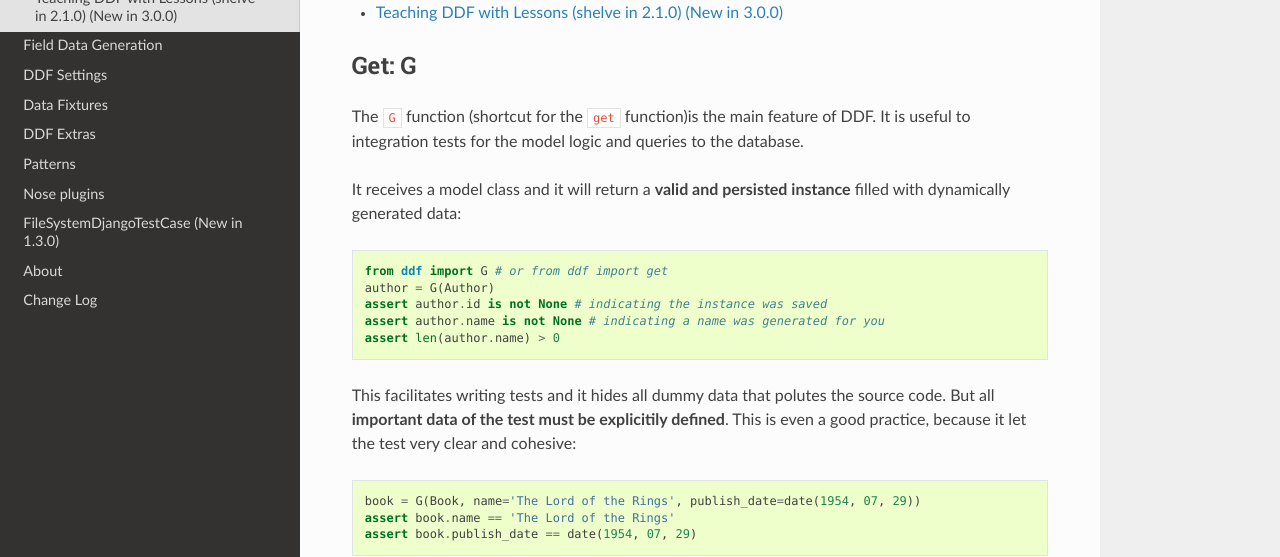
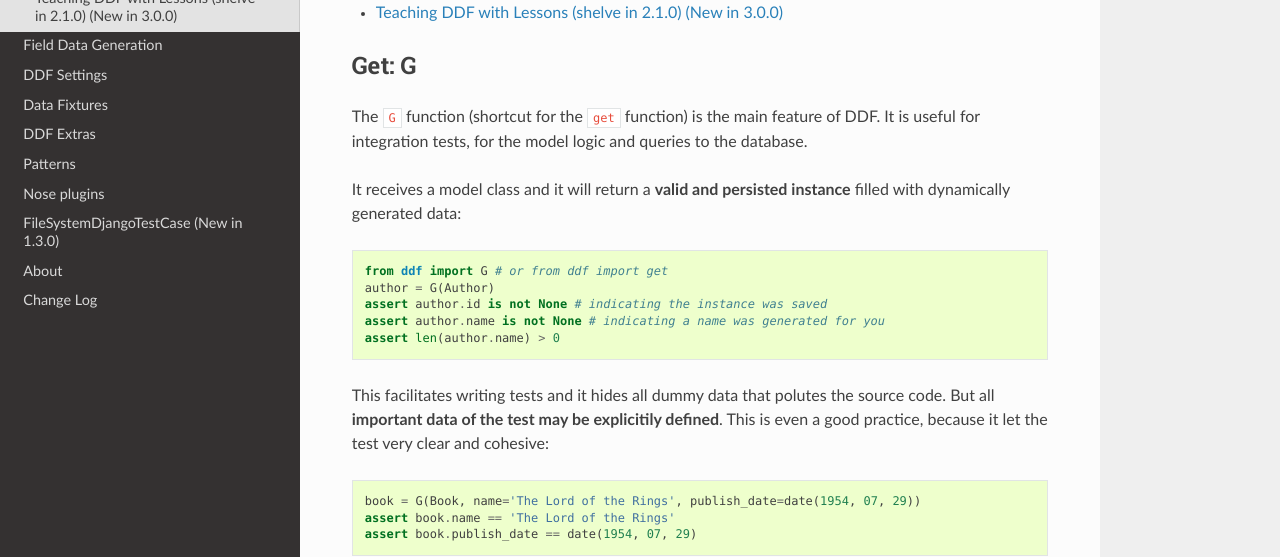
Before and after one commit to paulocheque/django-dynamic-fixture, a Sphinx documentation site: the page built from docs/source/ddf.rst, in a window 1280 px wide and 1400 px high. Shown: the part 327-884 px from the top of the window. Built offline with Sphinx 7.4.7 and the Read the Docs theme 2.0.0, drawn with Linux system fonts in a browser that asks for light colours; some of the changed text lies outside the part shown.

Commit message:
[doc] Fixed some doc typos

```diff
--- a/docs/source/ddf.rst
+++ b/docs/source/ddf.rst
@@ -9,7 +9,7 @@ Core DDF features
 Get: G
 ===============================================================================
 
-The ``G`` function (shortcut for the ``get`` function)is the main feature of DDF. It is useful to integration tests for the model logic and queries to the database.
+The ``G`` function (shortcut for the ``get`` function) is the main feature of DDF. It is useful for integration tests, for the model logic and queries to the database.
 
 It receives a model class and it will return a **valid and persisted instance** filled with dynamically generated data::
 
@@ -21,7 +21,7 @@ It receives a model class and it will return a **valid and persisted instance**
     assert len(author.name) > 0
 
 
-This facilitates writing tests and it hides all dummy data that polutes the source code. But all **important data of the test must be explicitily defined**. This is even a good practice, because it let the test very clear and cohesive::
+This facilitates writing tests and it hides all dummy data that polutes the source code. But all **important data of the test may be explicitily defined**. This is even a good practice, because it let the test very clear and cohesive::
 
 
     book = G(Book, name='The Lord of the Rings', publish_date=date(1954, 07, 29))
@@ -83,7 +83,7 @@ This is the equivalent to::
     book = G(Book, author__address__zipcode='123456789')
     assert book.author.address.zipcode == '123456789'
 
-``F`` can be used to customize instances of a ManyToManyField too::
+``F`` can be used to customize instances of a ``ManyToManyField`` too::
 
     book = G(Book, authors=[F(name='Eistein'), F(name='Tesla')])
     assert book.authors.all()[0].name == 'Eistein'
```
Also changed, not shown: other parts of docs/source/ddf.rst (+1 -1 lines).
